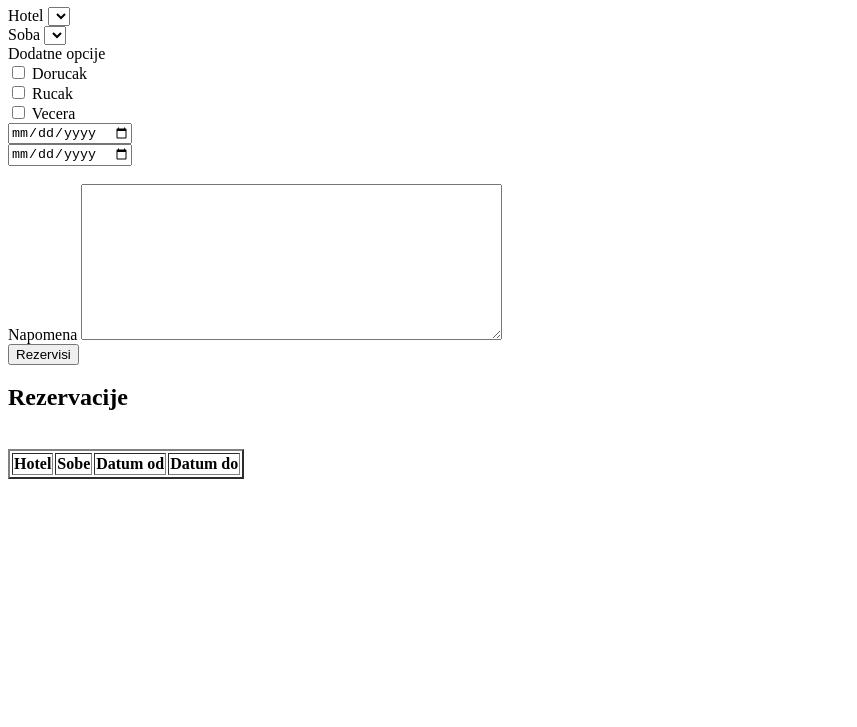
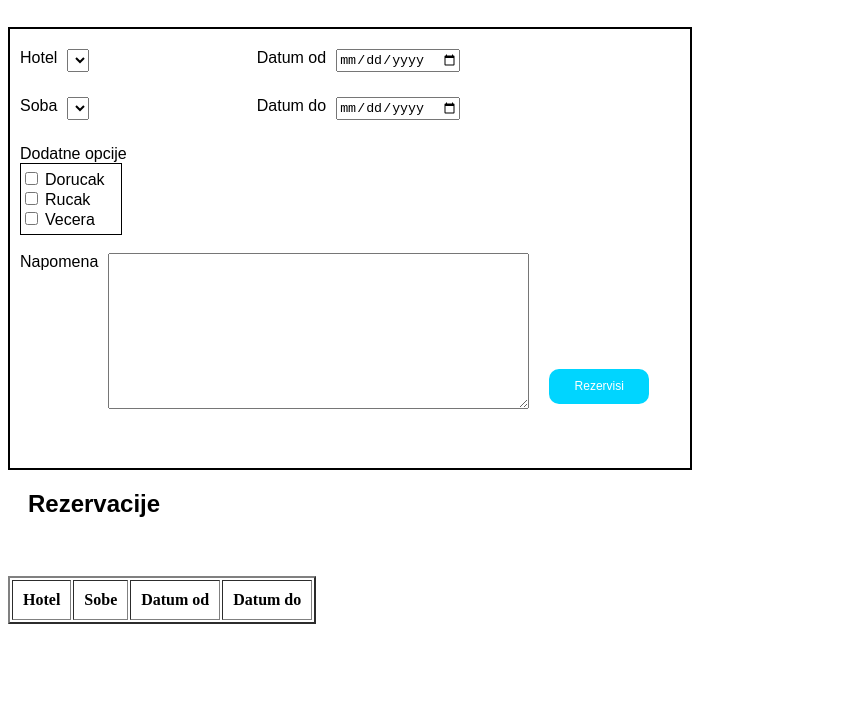
Before and after one commit to kristinabozovic/joris-vezba2, a plain HTML site: page index.html in a window 1280 px wide. Shown: the part 73-800 px from the top of the page, without its empty margins (0-857 px from the left). Drawn offline with Linux system fonts and the light colour scheme.

Commit message:
Drugi komit

```diff
--- a/index.html
+++ b/index.html
@@ -17,51 +17,59 @@
 
     <div id="cela-forma">
         <form>
+
+            <div id="forma-1">
                 <div class="forma-kolona">
                     <div class="forma-stavka">
-                    <label for="hotelL">Hotel</label>
-                    <select name="hotel" id="hotel"></select>
+                        <label for="hotel">Hotel</label>
+                        <select name="hotel" id="hoteli">
+                            <option value=""></option>
+                        </select>
                     </div>
 
                     <div class="forma-stavka">
-                    <label for="sobaL">Soba</label>
-                    <select name="soba" id="soba"></select>
+                        <label for="soba">Soba</label>
+                        <select name="soba" id="sobe">
+
+                        </select>
                     </div>
 
-                <label for="dodatne-opcije">Dodatne opcije</label>
-                <br>
+                    <label for="dodatneopcije">Dodatne opcije</label>
                     <div id="div-opcije">
-                    <input id="dorucak" type="checkbox" class="obroci">
+                        <input type="checkbox" value="dorucak" id="dorucak" class="obroci">
                         <label for="dorucak">Dorucak</label>
                         <br>
-                    <input id="rucak" type="checkbox" class="obroci">
+                        <input type="checkbox" value="rucak" id="rucak" class="obroci">
                         <label for="rucak">Rucak</label>
                         <br>
-                    <input id="vecera" type="checkbox" class="obroci">
+                        <input type="checkbox" value="vecera" id="vecera" class="obroci">
                         <label for="vecera">Vecera</label>
-                    <br>
-                </div>
                     </div>
 
-            <div class="forma-kolona" id="kolona-leva">
+                </div>
+
+                <div class="forma-kolona" id="kolona-desna">
                     <div class="forma-stavka">
-                    <label for="datum-od" Datum od></label>
-                    <input id="datum-od" type="date">
+                        <label for="datumod">Datum od</label>
+                        <input type="date" name="datumod" id="datumod">
                     </div>
+
                     <div class="forma-stavka">
-                    <label for="datum-do" Datum od></label>
-                    <input id="datm-do" type="date">
+                        <label for="datumdo">Datum do</label>
+                        <input type="date" name="datumdo" id="datumdo">
+                    </div>
+
                 </div>
             </div>
 
             <br>
 
             <div id="forma-2">
-
                 <div class="forma-stavka">
                     <label for="napomena">Napomena</label>
                     <textarea name="napomena" id="napomena" cols="50" rows="10"></textarea>
                 </div>
+
                 <button id="rezervisi">Rezervisi</button>
             </div>
 
@@ -72,17 +80,18 @@
     <h2>Rezervacije</h2>
     <br>
 
-    <div class="tabela">
+    <div id="tabeladiv">
         <table id="tabela" border="2px solid black">
-            <thead>
+            <thead><tr>
                 <th>Hotel</th>
                 <th>Sobe</th>
                 <th>Datum od</th>
                 <th>Datum do</th>
-            </thead>
+            </tr></thead>
             <tbody>
 
             </tbody>
+
         </table>
     </div>
 
--- a/style.css
+++ b/style.css
@@ -1,7 +1,100 @@
-h1{
-    color: aqua;
+h1 {
+    display: flex;
+    justify-content: center;
+    padding-bottom: 20px;
+    font-family: Arial, Helvetica, sans-serif;
 }
 
-.obroci{
-    color: aquamarine;
+h2 {
+    display: flex;
+    justify-content: start;
+    padding-left: 20px;
+    padding-bottom: 20px;
+    font-family: Arial, Helvetica, sans-serif;
 }
+
+#cela-forma {
+    padding: 20px 10px 20px 10px;
+    border: 2px solid black;
+    width: 660px;
+}
+
+#forma-1 {
+    display: flex;
+    flex-direction: row;
+    justify-content: left;
+}
+
+#forma-2 {
+    display: flex;
+    flex-direction: row;
+    justify-content: left;
+    align-items: flex-end;
+}
+
+.fomra-kolona{
+    display: flex;
+    flex-direction: column;
+}
+
+#kolona-desna{
+    padding-left: 120px;
+}
+
+.forma-stavka{
+    display: flex;
+    flex-direction: row;
+    padding-bottom: 25px;
+}
+
+#div-opcije{
+    padding-bottom: 5px 5px 5px 5px;
+    border: 1px solid black;
+    width: 100px;
+    height: 70px;
+    align-content: center;
+}
+
+.obroci:checked+label{
+    color: blueviolet;
+    font-weight: 800;
+}
+
+label{
+    font-family: Arial, Helvetica, sans-serif;
+    padding-right: 10px;
+    padding-bottom: 5px;
+}
+
+#rezervisi{
+background-color: rgb(0, 213, 255);
+    margin-left: 20px;
+    box-sizing: border-box;
+    width: 100px;
+    height: 35px;
+    border: 0;
+    border-radius: 10px;
+    color: white;
+    font-size: 12px;
+    margin-bottom: 30px;
+}
+
+#poruka{
+    font-family: Arial, Helvetica, sans-serif;
+    font-size: 14px;
+    font-weight: 500;
+    color: rgb(136, 4, 4);
+}
+
+
+.tabela {
+    align-items: center;
+    align-self: center;
+    align-content: center;
+    text-align: center;
+    border: 2px solid black;
+}
+
+th, td{
+    padding: 10px 10px 10px 10px;
+}
```
Lines whose indentation alone changed are shown as unchanged.
